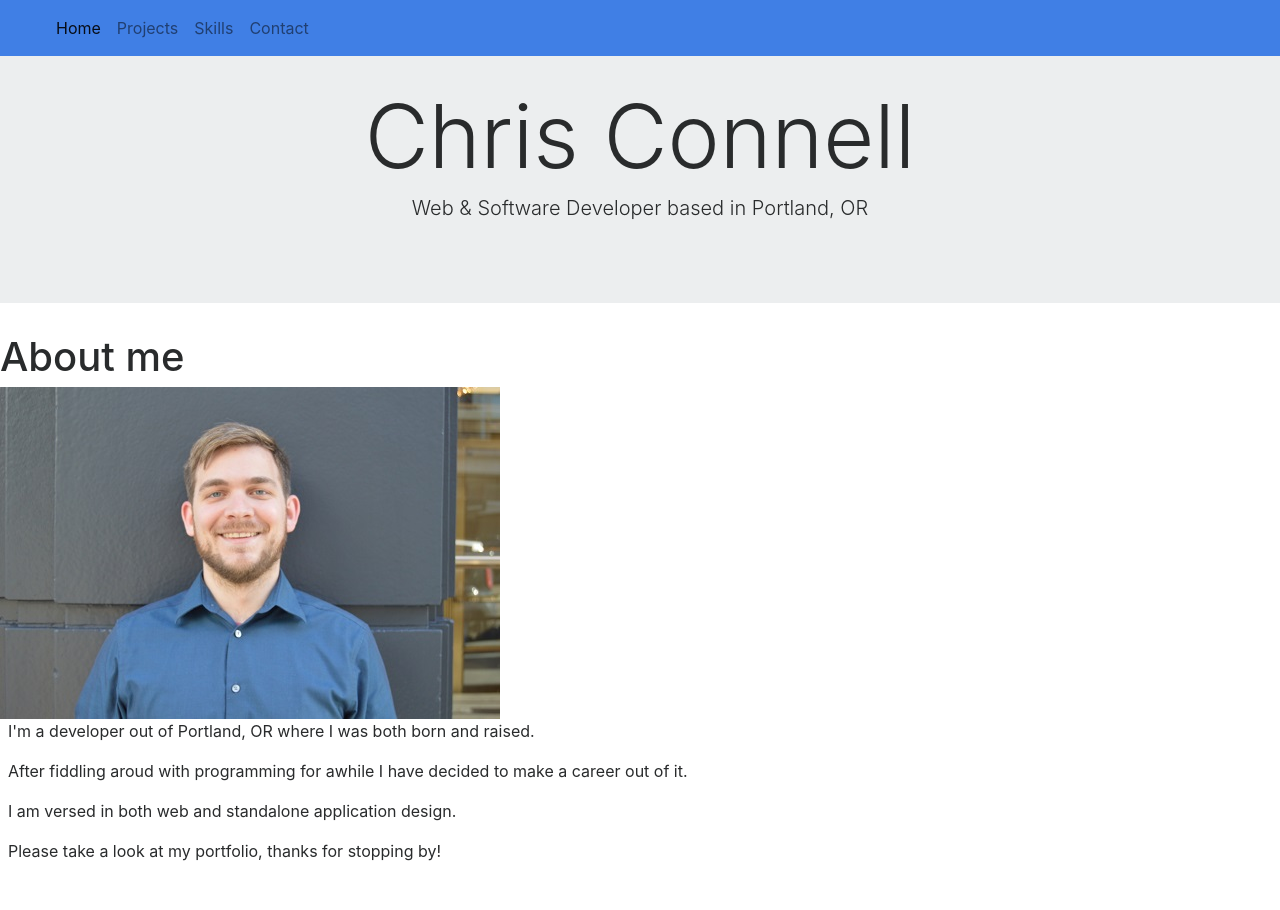
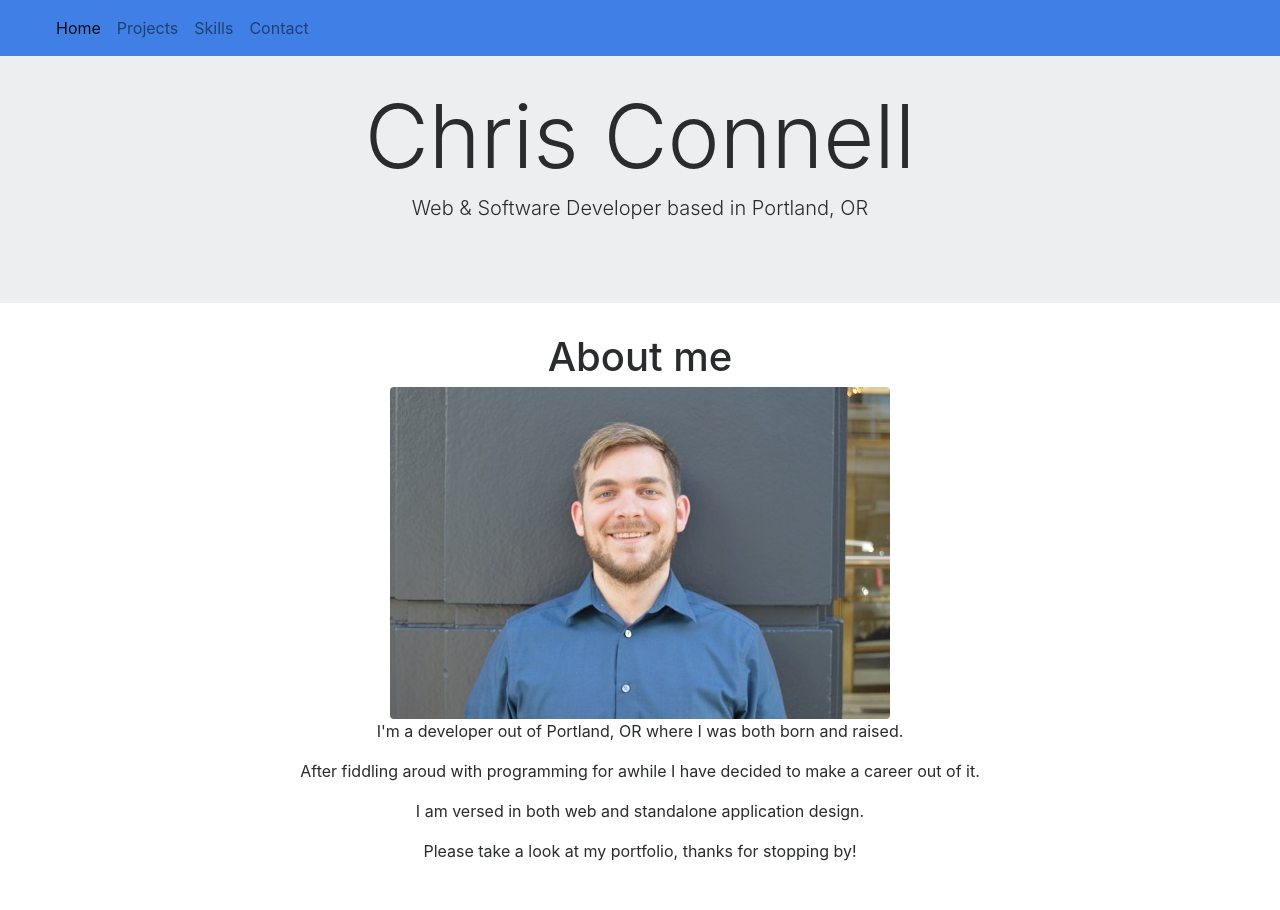
Before and after one commit to ChrisConnell1/ChrisConnell1.github.io, a plain HTML site: page index.html in a window 1280 px wide. Shown: the top 910 px of the page. Drawn offline with nearby package versions, Linux system fonts and the light colour scheme.

Commit message:
Center about me, add sql server

```diff
--- a/index.html
+++ b/index.html
@@ -47,12 +47,14 @@
 			<p class="lead">Web & Software Developer based in Portland, OR</p>
 		</div>
 	</div>
-	<h1>About me</h1>
-	<img src="./img/me.jpg">
-	<p class="ml-2">I'm a developer out of Portland, OR where I was both born and raised.</p>
-	<p class="ml-2">After fiddling aroud with programming for awhile I have decided to make a career out of it.</p>
-	<p class="ml-2">I am versed in both web and standalone application design.</p>
-	<p class="ml-2">Please take a look at my portfolio, thanks for stopping by!</p>
+	<h1 class="text-center">About me</h1>
+	<div class="text-center">
+		<img src="./img/me.jpg" class="rounded" alt="...">
+	</div>
+	<p class="text-center">I'm a developer out of Portland, OR where I was both born and raised.</p>
+	<p class="text-center">After fiddling aroud with programming for awhile I have decided to make a career out of it.</p>
+	<p class="text-center">I am versed in both web and standalone application design.</p>
+	<p class="text-center">Please take a look at my portfolio, thanks for stopping by!</p>
 
   <!--/About-->
 
@@ -138,6 +140,12 @@
 							<h5 class="mt-0 mb-1">MySQL</h5>
 						</div>
 					</li>
+					<li class="media" id="server">
+						<img class="mr-3" src="./img/sqlserver.png" alt="Generic placeholder image">
+						<div class="media-body">
+							<h5 class="mt-0 mb-1">SQL Server/TSQL</h5>
+						</div>
+					</li>
 				</ul>
 		</div>
 	  <div class="card" style="width: 20rem;">
```
